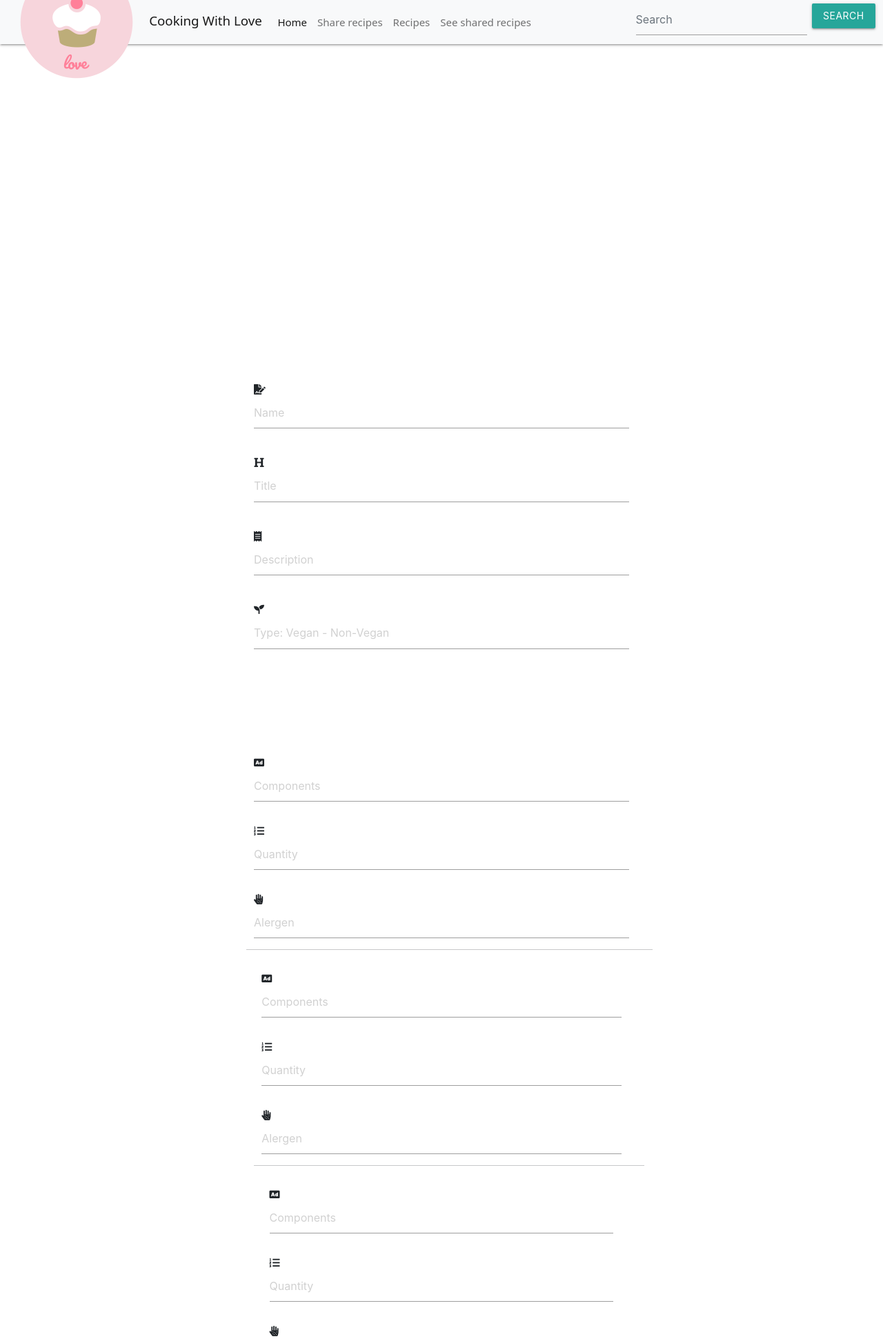
After one commit to Code-Institute-Submissions/constantin2810-Cooking-With-Love--MS-3_JuneResub, a Python web app: template templates/share-recipe.html in a window 1280 px wide. The commit adds this page. Shown: the top 1941 px of the page at 69% size. Run offline with Jinja, Linux system fonts and the light colour scheme; the template is opened without the code that fills it, so the values that code supplies are empty.

Commit message:
commit adding new pages for site

```diff
--- a/templates/index.html
+++ b/templates/base.html
@@ -69,6 +69,19 @@
         </div>
       </nav>
 
+      <section>
+        {% with messages = get_flashed_messages() %}
+        {% if messages %}
+        {% for message in messages %}
+        <div class="row flashes flash-col flash-style">
+            <h4>{{ message }}</h4>
+        </div>
+        {% endfor %}
+        {% endif %}
+        {% endwith %}
+    </section>
+
+
 <!--Jumbotron-->
 
     <div class="jumbotron text-white ">
@@ -80,6 +93,11 @@
 
 
     </div>
+
+    <main class="container">
+        {% block content %}
+        {% endblock %}
+    </main>
 
 <!--Footer-->
 
--- /dev/null
+++ b/templates/share-recipe.html
@@ -0,0 +1,220 @@
+{% extends "base.html" %}
+{% block content %}
+ <!--Share recipes-->
+ <main>
+    <div class="container">
+      <div class="row">
+       <h1 class="text-center text-white">Share Your Recipes!</h1>
+
+       <p class="text-white">For sharing your recipe fill the form.</p>
+
+      </div>
+
+      <div class="row">
+        <form  method="post" class="mb-3" action="{{ url_for('share-recipe') }}" enctype="multipart/form-data" >
+          <div class="row">
+            <h4 class="text-white">Details for sharing:</h4>
+
+            <div class="column input-field mb-3">
+             <i class="fas fa-file-signature" id="icon"></i>
+             <input type="text" class="validate" id="recipe_title" placeholder="Name" >
+             <label for="Name" class="form-label"></label>
+         </div>
+
+            <div class="column input-field mb-3">
+                <i class="fas fa-heading" id="icon"></i>
+                <input type="text" class="validate" id="recipe_title" placeholder="Title" >
+                <label for="Title" class="form-label"></label>
+            </div>
+
+            <div class="column input-field mb-3">
+                <i class="fas fa-receipt" id="icon"></i>
+                <input type="text" class="validate" id="recipe_title" placeholder="Description" >
+                <label for="Description" class="form-label"></label>
+             </div>
+
+            <div class="column input-field mb-3">
+                <i class="fas fa-seedling" id="icon"></i>
+                <input type="text" class="validate" id="recipe_title" placeholder="Type: Vegan - Non-Vegan" >
+                <label for="Type" class="form-label"></label>
+            </div>
+          </div>
+          <div class="row mb-3">
+              <h2 class="text-white">Components:</h2>
+              </div>
+             <div class="row">
+               <div class="input-field mb-2">
+               <i class="fas fa-ad"id="icon" ></i>
+               <input type="text" class="validate" id="recipe_title" placeholder="Components" >
+               <label for="Components" class="form-label"></label>
+             </div>
+             <div class="input-field mb-2">
+               <i class="fas fa-list-ol" id="icon"></i>
+               <input type="text" class="validate" id="recipe_title" placeholder="Quantity" >
+               <label for="Quantity" class="form-label"></label>
+             </div>
+             <div class="input-field mb-2">
+               <i class="fas fa-allergies" id="icon"></i>
+               <input type="text" class="validate" id="recipe_title" placeholder="Alergen" >
+               <label for="Alergen" class="form-label"></label>
+             </div>
+             <hr>
+             <div class="row">
+               <div class="input-field mb-2">
+               <i class="fas fa-ad"id="icon" ></i>
+               <input type="text" class="validate" id="recipe_title" placeholder="Components" >
+               <label for="Components" class="form-label"></label>
+             </div>
+             <div class="input-field mb-2">
+               <i class="fas fa-list-ol" id="icon"></i>
+               <input type="text" class="validate" id="recipe_title" placeholder="Quantity" >
+               <label for="Quantity" class="form-label"></label>
+             </div>
+             <div class="input-field mb-2">
+               <i class="fas fa-allergies" id="icon"></i>
+               <input type="text" class="validate" id="recipe_title" placeholder="Alergen" >
+               <label for="Alergen" class="form-label"></label>
+             </div>
+             <hr>
+             <div class="row">
+               <div class="input-field mb-2">
+               <i class="fas fa-ad"id="icon" ></i>
+               <input type="text" class="validate" id="recipe_title" placeholder="Components" >
+               <label for="Components" class="form-label"></label>
+             </div>
+             <div class="input-field mb-2">
+               <i class="fas fa-list-ol" id="icon"></i>
+               <input type="text" class="validate" id="recipe_title" placeholder="Quantity" >
+               <label for="Quantity" class="form-label"></label>
+             </div>
+             <div class="input-field mb-2">
+               <i class="fas fa-allergies" id="icon"></i>
+               <input type="text" class="validate" id="recipe_title" placeholder="Alergen" >
+               <label for="Alergen" class="form-label"></label>
+             </div>
+             <hr>
+             <div class="row">
+               <div class="input-field mb-2">
+               <i class="fas fa-ad"id="icon" ></i>
+               <input type="text" class="validate" id="recipe_title" placeholder="Components" >
+               <label for="Components" class="form-label"></label>
+             </div>
+             <div class="input-field mb-2">
+               <i class="fas fa-list-ol" id="icon"></i>
+               <input type="text" class="validate" id="recipe_title" placeholder="Quantity" >
+               <label for="Quantity" class="form-label"></label>
+             </div>
+             <div class="input-field mb-2">
+               <i class="fas fa-allergies" id="icon"></i>
+               <input type="text" class="validate" id="recipe_title" placeholder="Alergen" >
+               <label for="Alergen" class="form-label"></label>
+             </div>
+             <hr>
+             <div class="row">
+               <div class="input-field mb-2">
+               <i class="fas fa-ad"id="icon" ></i>
+               <input type="text" class="validate" id="recipe_title" placeholder="Components" >
+               <label for="Components" class="form-label"></label>
+             </div>
+             <div class="input-field mb-2">
+               <i class="fas fa-list-ol" id="icon"></i>
+               <input type="text" class="validate" id="recipe_title" placeholder="Quantity" >
+               <label for="Quantity" class="form-label"></label>
+             </div>
+             <div class="input-field mb-2">
+               <i class="fas fa-allergies" id="icon"></i>
+               <input type="text" class="validate" id="recipe_title" placeholder="Alergen" >
+               <label for="Alergen" class="form-label"></label>
+             </div>
+             <hr>
+             <div class="row">
+               <div class="input-field mb-2">
+               <i class="fas fa-ad"id="icon" ></i>
+               <input type="text" class="validate" id="recipe_title" placeholder="Components" >
+               <label for="Components" class="form-label"></label>
+             </div>
+             <div class="input-field mb-2">
+               <i class="fas fa-list-ol" id="icon"></i>
+               <input type="text" class="validate" id="recipe_title" placeholder="Quantity" >
+               <label for="Quantity" class="form-label"></label>
+             </div>
+             <div class="input-field mb-2">
+               <i class="fas fa-allergies" id="icon"></i>
+               <input type="text" class="validate" id="recipe_title" placeholder="Alergen" >
+               <label for="Alergen" class="form-label"></label>
+             </div>
+             <hr>
+             <div class="row">
+               <div class="input-field mb-2">
+               <i class="fas fa-ad"id="icon" ></i>
+               <input type="text" class="validate" id="recipe_title" placeholder="Components" >
+               <label for="Components" class="form-label"></label>
+             </div>
+             <div class="input-field mb-2">
+               <i class="fas fa-list-ol" id="icon"></i>
+               <input type="text" class="validate" id="recipe_title" placeholder="Quantity" >
+               <label for="Quantity" class="form-label"></label>
+             </div>
+             <div class="input-field mb-2">
+               <i class="fas fa-allergies" id="icon"></i>
+               <input type="text" class="validate" id="recipe_title" placeholder="Alergen" >
+               <label for="Alergen" class="form-label"></label>
+             </div>
+             <hr>
+             <div class="row">
+               <div class="input-field mb-2">
+               <i class="fas fa-ad"id="icon" ></i>
+               <input type="text" class="validate" id="recipe_title" placeholder="Components" >
+               <label for="Components" class="form-label"></label>
+             </div>
+             <div class="input-field mb-2">
+               <i class="fas fa-list-ol" id="icon"></i>
+               <input type="text" class="validate" id="recipe_title" placeholder="Quantity" >
+               <label for="Quantity" class="form-label"></label>
+             </div>
+             <div class="input-field mb-2">
+               <i class="fas fa-allergies" id="icon"></i>
+               <input type="text" class="validate" id="recipe_title" placeholder="Alergen" >
+               <label for="Alergen" class="form-label"></label>
+             </div>
+             <div class="row">
+               <h2 class="text-white">Methodology:</h2>
+               <p class="text-white">Writh the method of preparation here:</p>
+             </div>
+             <div class="form-floating">
+               <textarea class="form-control" placeholder="floatingTextarea" id="floatingTextarea"></textarea>
+               <label for="floatingTextarea" class="form-label">Writh here</label>
+             </div>
+
+             <div id="button"><a href="thank-you.html">Share</a>
+
+               </div>
+          </div>
+        </form>
+      </div>
+
+
+    </div>
+   </main>
+
+ <!--Footer-->
+
+       <div class="footer">
+
+         <!--Navigation link-->
+
+          <a aria-label="facebook link" href="https://www.facebook.com" target="_blank" rel="noopener" class="me-4 text-reset"><i
+           class="fab fa-facebook-f"></i></a>
+          <a aria-label="twitter link" href="https://twitter.com" target="_blank" rel="noopener" class="me-4 text-reset"><i
+           class="fab fa-twitter"></i></a>
+          <a aria-label="google link" href="https://google.com" target="_blank" rel="noopener" class="me-4 text-reset"><i
+           class="fab fa-google"></i></a>
+          <a aria-label="instagram link" href="https://instagram.com" target="_blank" rel="noopener" class="me-4 text-reset"><i
+           class="fab fa-instagram"></i></a>
+
+           <h4>Cooking with love © 2021</h4>
+           <h4>Site made by Constantin</h4>
+
+
+         </div>
+         {% endblock %}
```
Also changed, not shown: templates/all-shared-recipe.html (added, +64 -0 lines), static/images/cooking photo.jpg (added), static/images/logo cooking .png (added).
